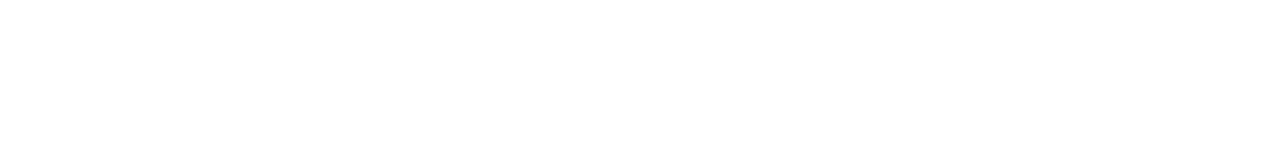
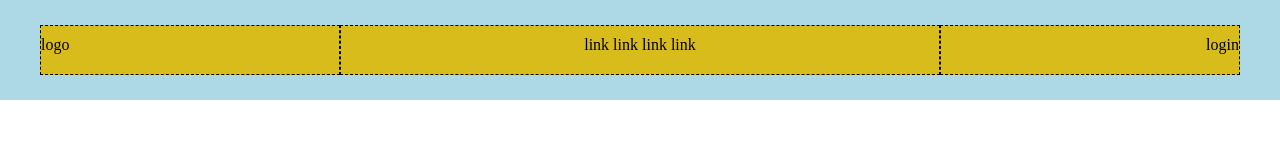
Before and after one commit to SimoneFilograna/htmlcss-struttura-discord, a plain HTML site: page index.html in a window 1280 px wide. Drawn offline with Linux system fonts and the light colour scheme.

Commit message:
first-nav

```diff
--- a/css/style.css
+++ b/css/style.css
@@ -3,3 +3,43 @@
     margin: 0;
     padding: 0;
 }
+
+nav{
+    background-color: lightblue;
+    max-width: 100%;
+    height: 100px;
+}
+
+.box{
+    width: 25%;
+    border: 1px dashed black;
+    height: 100%;
+    padding-top: 10px;
+    padding-bottom: 10px;
+}
+
+.second{
+    flex-grow: 1;
+}
+
+.container-head{
+    height: 50px;
+    width: 1200px;
+    margin: auto;
+    display: flex;
+    background-color: rgb(216, 188, 27);
+    align-items: center;
+}
+
+nav{
+    display: flex;
+    align-items: center;
+}
+
+.second{
+    text-align: center;
+}
+
+.third{
+    text-align: right;
+}
--- a/index.html
+++ b/index.html
@@ -6,6 +6,25 @@
     </head>
 
     <body>
+            <!-- prima navigazione -->
+        <nav>
+            <div class="container-head">
+                <div class="box first">logo</div>
+                <div class="box second">link link link link</div>
+                <div class="box third">login</div>
+            </div>
+        </nav>
+
+        <header>
+            <div class="background-header">
+                <div>
+                </div>
+            </div>
+        </header>
 
     </body>
+
+    <footer>
+
+    </footer>
 </html>
```
